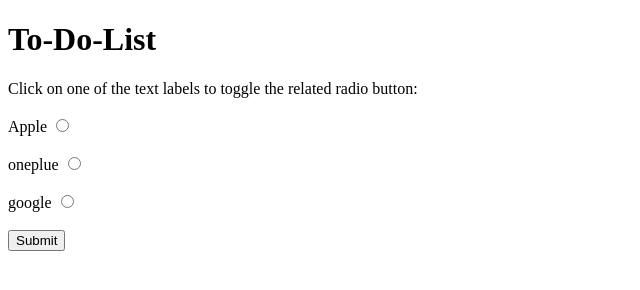
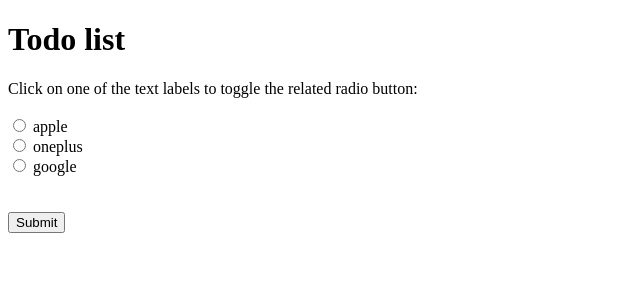
Before and after one commit to aathira-143/htmltask4.html, a plain HTML site: page index.html in a window 1280 px wide. Shown: the whole page, without its empty margins (0-640 px from the left). Drawn offline with Linux system fonts and the light colour scheme.

Commit message:
Update index.html

```diff
--- a/index.html
+++ b/index.html
@@ -1,20 +1,21 @@
 <!DOCTYPE html>
 <html>
-  <head>
-  <title>Todo list</title>
+    <head><title>task4</title></head>
     <body>
-    <h1>To-Do-List</h1>
-    <p1>Click on one of the text labels to toggle the related radio button:</p1><br><br>
+        <h1>Todo list</h1>
         <form>
-      <label for="apple">Apple</label>
-      <input type="radio" id="apple" name="apple"><br><br>
-      <label for="oneplus">oneplue</label>
-      <input type="radio" id="oneplus" name="oneplus"><br><br>
-      <label for="google">google</label>
-      <input type="radio" id="google" name="google">
+        Click on one of the text labels to toggle the related radio button:<br>
         <br>
+        <input type="radio">
+        <label>apple</label>
         <br>
-      <button type="submit">Submit</button>
+        <input type="radio">
+        <label>oneplus</label>
+        <br>
+        <input type="radio">
+        <label>google</label>
+        <br>
+        <br><br><input type="submit">
         </form>
     </body>
 </html>
```
Lines whose indentation alone changed are shown as unchanged.
